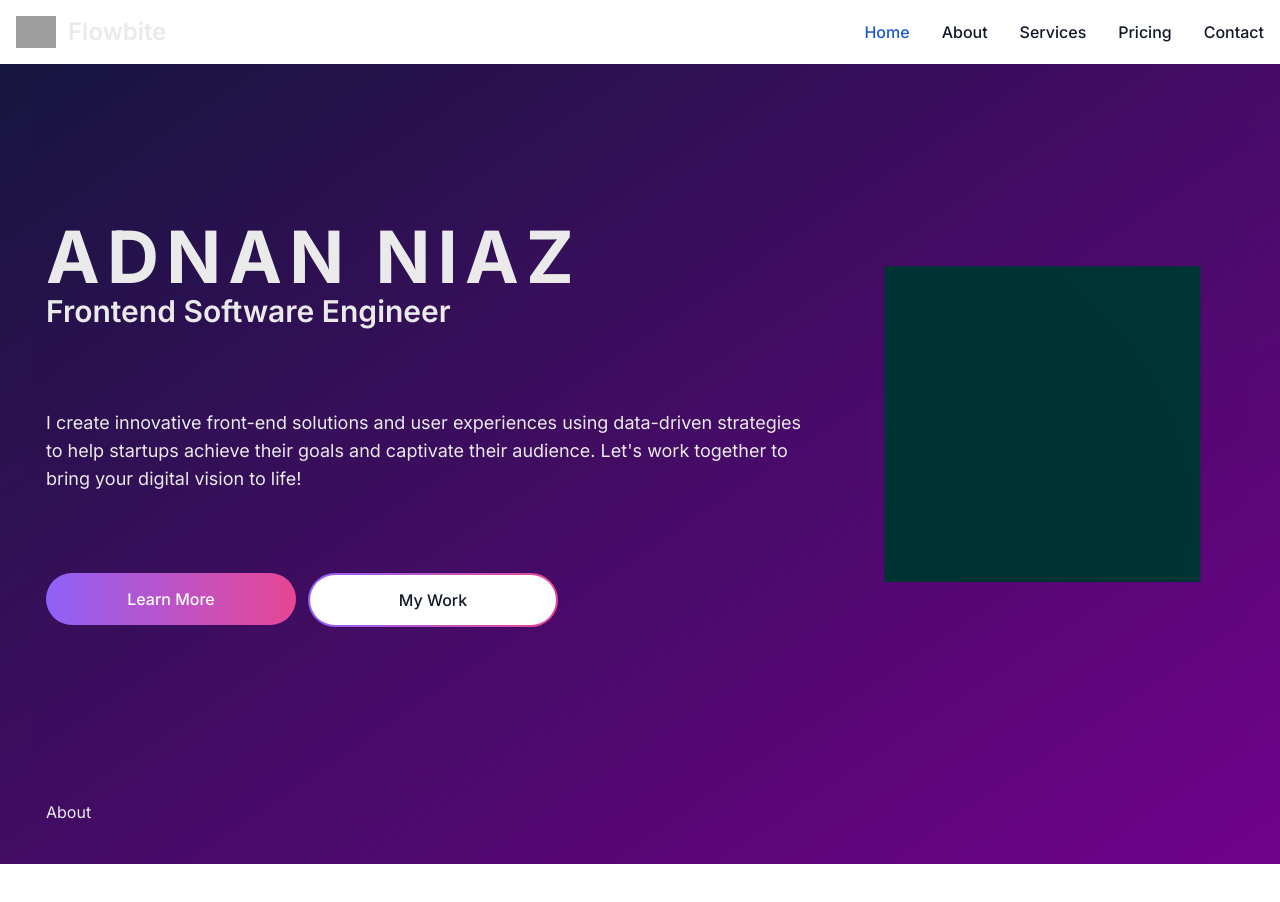
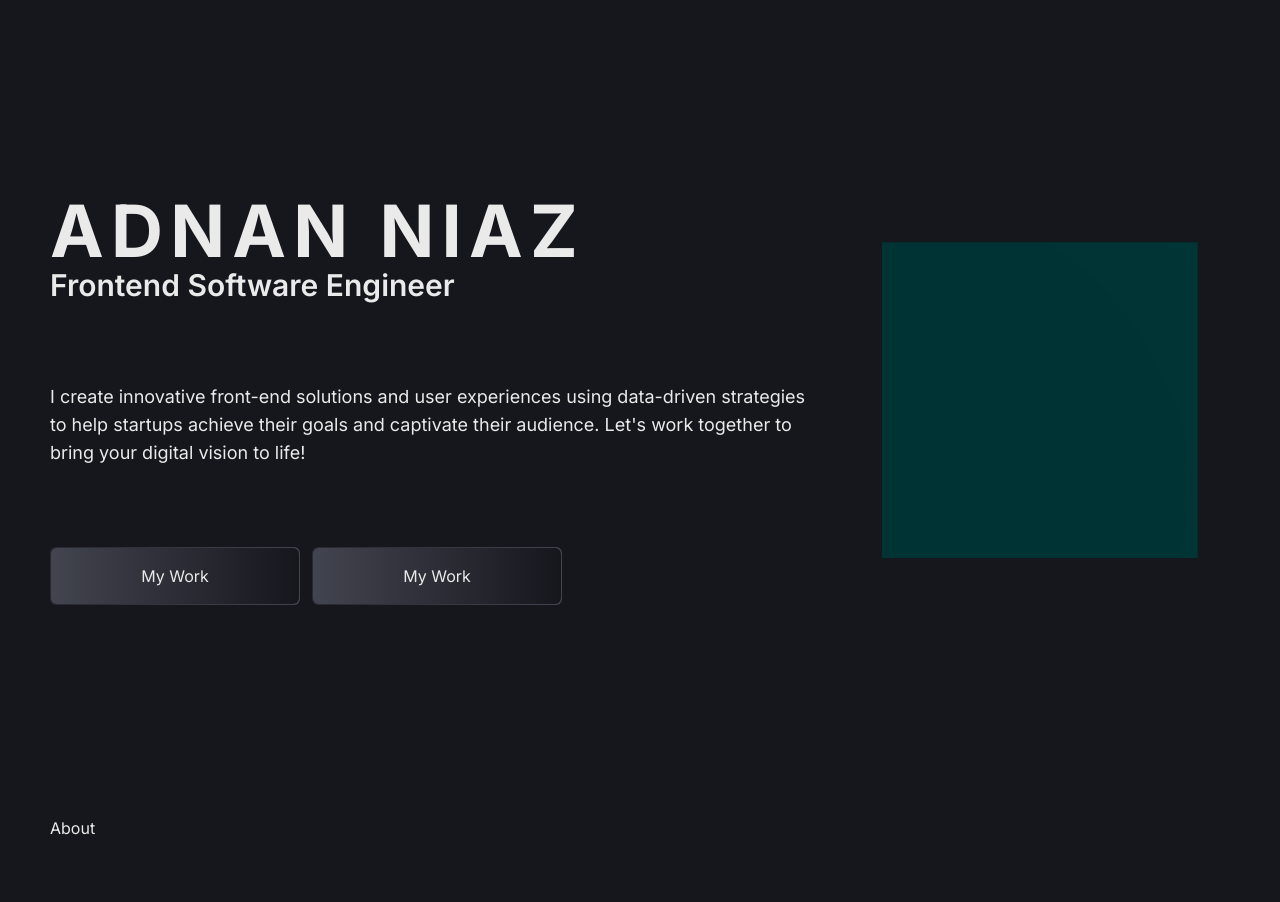
Before and after one commit to sanixstudio/portfolio, a Next.js app: page / in a window 1280 px wide. Shown: the top 902 px of the page. Before the commit the page ends 864 px from the top, so only its background shows below. Built offline with nearby package versions, Linux system fonts and the light colour scheme; grey boxes are pictures that could not be loaded.

Commit message:
feat: changed theme color and creating new design

```diff
--- a/app/globals.css
+++ b/app/globals.css
@@ -19,7 +19,11 @@
 
 body {
   /* background-image: url("/images/bg3.png"); */
-  background-image: linear-gradient(to right bottom, #01052ded, #71028b);
+  /* background-image: linear-gradient(to right bottom, #01052ded, #71028b); */
+  background-color: #16171D;
+  background-size: cover;
+  background-repeat: no-repeat;
+  background-attachment: fixed;
   color: #eaeaea;
   background-size: cover;
 }
@@ -39,3 +43,8 @@ body {
   backdrop-filter: blur(8px);
   background: #fff;
 }
+
+.box {
+  /* color: #7f64a8; */
+  box-shadow: 1em 0em 15em 0px rgba(0, 0, 0, 0.6);
+}
--- a/app/layout.js
+++ b/app/layout.js
@@ -10,7 +10,7 @@ export const metadata = {
 
 export default function RootLayout({ children }) {
   return (
-    <html lang="en">
+    <html lang="en" className="snap-y scroll-smooth snap-mandatory h-screen overflow-scroll scroll-bar-hide bg-fixed">
       <body className={inter.className}>{children}</body>
     </html>
   );
--- a/app/page.js
+++ b/app/page.js
@@ -8,13 +8,15 @@ export default function Home() {
   return (
     <Flowbite theme={{ customTheme }}>
       {/* <Header /> */}
-      <Navbar />
-      <main className="snap-y snap-mandatory h-screen overflow-scroll scroll-bar-hide max-w-[1220px] mx-auto bg-gray-5-- backdrop-opacity-30">
-        <Hero />
-        <About />
-        <Work />
-        <Contact />
-      </main>
+      <div className="flex">
+        {/* <Navbar /> */}
+        <main className="max-w-[1220px] mx-auto bg-gray-5-- backdrop-opacity-30">
+          <Hero />
+          <About />
+          <Work />
+          <Contact />
+        </main>
+      </div>
     </Flowbite>
   );
 }
--- a/components/Hero/Hero.jsx
+++ b/components/Hero/Hero.jsx
@@ -8,7 +8,7 @@ import { OrbitControls } from "@react-three/drei";
 
 const Hero = () => {
   return (
-    <div className="snap-start h-[90%] flex items-center px-4 sm:gap-10 sm:flex-col sm:justify-center md:flex-row">
+    <div className="snap-start h-screen flex items-center px-4 sm:gap-10 sm:flex-col sm:justify-center md:flex-row">
       <div className="flex flex-col drop-shadow-glossyShadows items-center gap-20 sm:gap-10 lg:gap-20 text-center lg:items-start lg:text-left md:w-2/3">
         <div>
           <h1 className="text-5xl sm:text-6xl md:text-7xl tracking-widest font-bold uppercase">
@@ -22,19 +22,16 @@ const Hero = () => {
           {PERSONAL_INFO.description}
         </p>
         <div className="max-w-lg w-full flex flex-col lg:flex-row gap-3">
-          <Button gradientDuoTone="purpleToPink" size="xl" pill fullSized>
-            Learn More
-          </Button>
-          <Button
-            gradientDuoTone="purpleToPink"
-            className="bg-red-500"
-            outline
-            pill
-            size={"xl"}
-            fullSized
-          >
-            My Work
-          </Button>
+          <button className="w-full h-fit rounded-md flex bg-gradient-to-r from-[#272932] to-[#42444F] p-[1px]">
+            <span className="w-full h-fit p-4 rounded-md bg-gradient-to-r from-[#42444F] to-[#16171D] ">
+              My Work
+            </span>
+          </button>
+          <button className="w-full h-fit rounded-md flex bg-gradient-to-r from-[#272932] to-[#42444F] p-[1px]">
+            <span className="w-full h-fit p-4 rounded-md bg-gradient-to-r from-[#42444F] to-[#16171D] ">
+              My Work
+            </span>
+          </button>
         </div>
       </div>
       <div className="hidden lg:block w-1/3 h-full max-h-[450px]">
--- a/components/Navbar/Navbar.jsx
+++ b/components/Navbar/Navbar.jsx
@@ -1,10 +1,37 @@
 import Image from "next/image";
 import React from "react";
 
+export const NavLink = ({ title, href }) => {
+  return (
+    <li>
+      <a
+        href={href}
+        class="block py-2 pl-3 pr-4 text-white bg-blue-700 rounded md:bg-transparent md:text-blue-700 md:p-0 dark:text-white md:dark:text-blue-500"
+        aria-current="page"
+      >
+        {title}
+      </a>
+    </li>
+  );
+};
+
+export const MainNav = () => {
+  return (
+    <div class="hidden w-full md:block md:w-auto" id="navbar-default">
+      <ul class="border ">
+        <NavLink title="Home" href="/" />
+        <NavLink title="About" href="#" />
+        <NavLink title="Work" href="#" />
+        <NavLink title="Contact" href="#" />
+      </ul>
+    </div>
+  );
+};
+
 const Navbar = () => {
   return (
-    <nav class="bg-white border-gray-200 dark:bg-gray-900">
-      <div class="max-w-screen-xl flex flex-wrap items-center justify-between mx-auto p-4">
+    <nav class="dark:bg-gray-900 fixed h-screen flex bg-white/20 backdrop-blur-md z-50 box">
+      <div class="max-w-screen-xl flex flex-col flex-wrap items-center justify-center mx-auto p-4">
         <a href="https://flowbite.com/" class="flex items-center">
           <Image
             width={40}
@@ -39,51 +66,7 @@ const Navbar = () => {
             ></path>
           </svg>
         </button>
-        <div class="hidden w-full md:block md:w-auto" id="navbar-default">
-          <ul class="font-medium flex flex-col p-4 md:p-0 mt-4 border border-gray-100 rounded-lg bg-gray-50 md:flex-row md:space-x-8 md:mt-0 md:border-0 md:bg-white dark:bg-gray-800 md:dark:bg-gray-900 dark:border-gray-700">
-            <li>
-              <a
-                href="#"
-                class="block py-2 pl-3 pr-4 text-white bg-blue-700 rounded md:bg-transparent md:text-blue-700 md:p-0 dark:text-white md:dark:text-blue-500"
-                aria-current="page"
-              >
-                Home
-              </a>
-            </li>
-            <li>
-              <a
-                href="#"
-                class="block py-2 pl-3 pr-4 text-gray-900 rounded hover:bg-gray-100 md:hover:bg-transparent md:border-0 md:hover:text-blue-700 md:p-0 dark:text-white md:dark:hover:text-blue-500 dark:hover:bg-gray-700 dark:hover:text-white md:dark:hover:bg-transparent"
-              >
-                About
-              </a>
-            </li>
-            <li>
-              <a
-                href="#"
-                class="block py-2 pl-3 pr-4 text-gray-900 rounded hover:bg-gray-100 md:hover:bg-transparent md:border-0 md:hover:text-blue-700 md:p-0 dark:text-white md:dark:hover:text-blue-500 dark:hover:bg-gray-700 dark:hover:text-white md:dark:hover:bg-transparent"
-              >
-                Services
-              </a>
-            </li>
-            <li>
-              <a
-                href="#"
-                class="block py-2 pl-3 pr-4 text-gray-900 rounded hover:bg-gray-100 md:hover:bg-transparent md:border-0 md:hover:text-blue-700 md:p-0 dark:text-white md:dark:hover:text-blue-500 dark:hover:bg-gray-700 dark:hover:text-white md:dark:hover:bg-transparent"
-              >
-                Pricing
-              </a>
-            </li>
-            <li>
-              <a
-                href="#"
-                class="block py-2 pl-3 pr-4 text-gray-900 rounded hover:bg-gray-100 md:hover:bg-transparent md:border-0 md:hover:text-blue-700 md:p-0 dark:text-white md:dark:hover:text-blue-500 dark:hover:bg-gray-700 dark:hover:text-white md:dark:hover:bg-transparent"
-              >
-                Contact
-              </a>
-            </li>
-          </ul>
-        </div>
+        <MainNav />
       </div>
     </nav>
   );
```
Also changed, not shown: public/images/ellipse.png (added).
